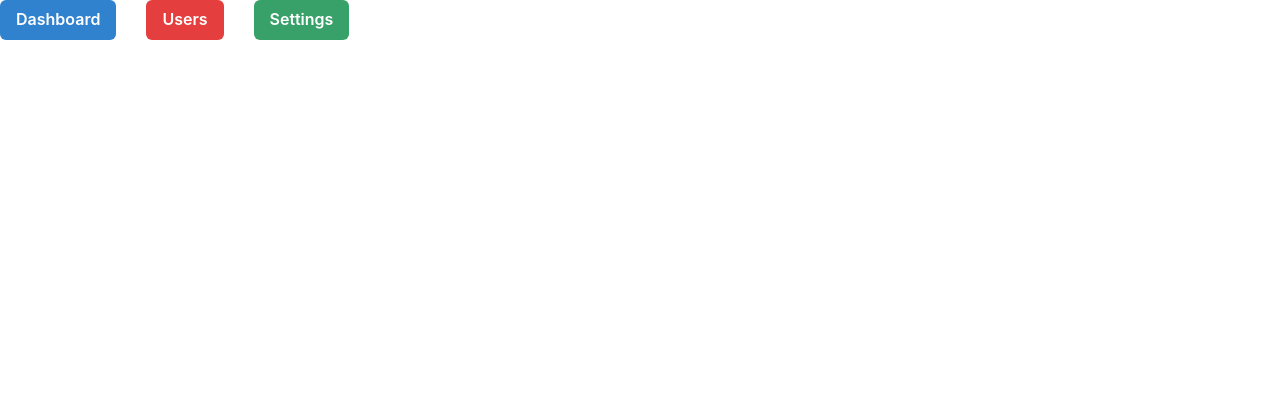
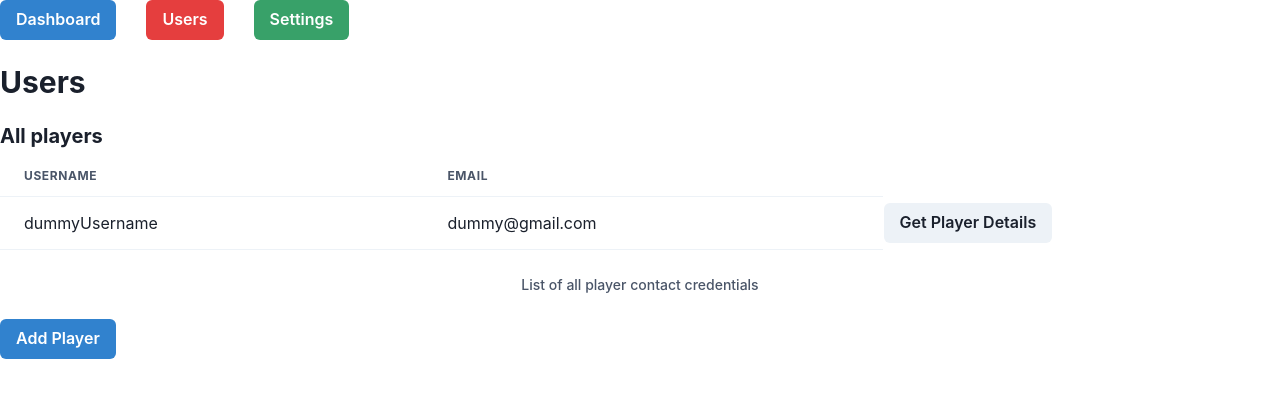
Before and after one commit to amitabh94/cpg-frontend, a React (Create React App) app: page /Users in a window 1280 px wide. Shown: the top 398 px of the page. Built offline with nearby package versions, Linux system fonts and the light colour scheme.

Commit message:
Base commit, a neat and clean commit of typescript frontend

```diff
--- a/package.json
+++ b/package.json
@@ -16,6 +16,8 @@
     "framer-motion": "^4",
     "react": "^17.0.2",
     "react-dom": "^17.0.2",
+    "react-hook-form": "^7.12.2",
+    "react-qrcode-logo": "^2.4.0",
     "react-router-dom": "^5.2.0",
     "react-scripts": "4.0.3",
     "typescript": "^4.1.2",
--- a/src/App.tsx
+++ b/src/App.tsx
@@ -1,6 +1,7 @@
 import Header from "./Header";
 import Dashboard from "./DashboardContent/DashboardContent";
 import SettingsContent from "./SettingsContent/SettingsContent";
+import UsersContent from "./UsersContent/UsersContent";
 import { BrowserRouter as Router, Route, Switch } from 'react-router-dom';
 function App() {
   return (
@@ -10,6 +11,9 @@ function App() {
         <Switch>
           <Route path="/Dashboard">
             <Dashboard />
+          </Route>
+          <Route path="/Users">
+            <UsersContent />
           </Route>
           <Route path="/Settings">
             <SettingsContent />
--- a/src/SettingsContent/SettingsContent.tsx
+++ b/src/SettingsContent/SettingsContent.tsx
@@ -20,7 +20,7 @@ function SettingsContent(){
     return (
         <div>
             <br/>
-            <Heading as="h3" size="lg"> Users </Heading>
+            <Heading as="h3" size="lg"> Settings </Heading>
             <br/>
             <Stack>
             <HStack spacing={3}>
--- /dev/null
+++ b/src/UsersContent/UsersContent.tsx
@@ -0,0 +1,200 @@
+import {
+    Table,
+    Thead,
+    Tbody,
+    Tr,
+    Th,
+    Td,
+    TableCaption,
+    useDisclosure,
+    Modal,
+    ModalContent,
+    ModalOverlay,
+    ModalHeader,
+    ModalCloseButton,
+    ModalBody,
+    ModalFooter,
+    FormLabel,
+    FormControl,
+    FormErrorMessage,
+    Box,
+
+  } from "@chakra-ui/react"
+import {HStack, Input, Heading, Stack, Button} from "@chakra-ui/react";
+import { useState } from "react";
+import {useForm} from "react-hook-form";
+import {QRCode} from 'react-qrcode-logo';
+
+function Users(){
+    const { isOpen, onOpen, onClose } = useDisclosure()
+
+    function GenQRCode(val: string){
+        return(
+            <Box color="gray.50">
+            <QRCode value={val}/>
+            </Box>
+
+        );
+    }
+
+
+    function AllPlayersList(username: string, email: string){
+            const [qrstate, setqrstate] = useState(false);
+            return(
+            <div>
+            <Table variant="simple">
+                <TableCaption>List of all player contact credentials</TableCaption>
+                    <Thead>
+                        <Tr>
+                            <Th>Username</Th>
+                            <Th>email</Th>
+                        </Tr>
+                    </Thead>
+                    <Tbody>
+                           <Td>
+                                {username}
+                            </Td>
+                            <Td>{email}</Td>
+                            <td><Button onClick={()=>setqrstate(!qrstate)}>Get Player Details</Button></td>
+                    </Tbody>
+            </Table>
+            {
+                qrstate===true &&
+                    GenQRCode(username)
+            }
+            </div>
+
+        );
+
+    }
+    function ModalFormContent(){
+
+        const {
+            handleSubmit,
+            register,
+            formState: { errors, isSubmitting }
+          } = useForm();
+
+          function onSubmit(values: any) {
+            return new Promise<void>((resolve) => {
+              setTimeout(() => {
+                alert(JSON.stringify(values, null, 2));
+                resolve();
+              }, 3000);
+            });
+          }
+
+          return (
+            <form onSubmit={handleSubmit(onSubmit)}>
+              <FormControl isInvalid={errors.Firstname}>
+                <FormLabel htmlFor="fname">First name</FormLabel>
+                <Input
+                  id="Playerfname"
+                  placeholder="First name"
+                  {...register("Firstname", {
+                    required: "This is required"})}
+                />
+                </FormControl>
+                <FormControl isInvalid={errors.Lastname}>
+                <FormLabel htmlFor="lname">Last name</FormLabel>
+                <Input
+                  id="Playerlname"
+                  placeholder="Last name"
+                  {...register("Lastname", {
+                    required: "This is required",})}
+                />
+                </FormControl>
+                <FormControl isInvalid={errors.Email}>
+                <FormLabel htmlFor="email">Email</FormLabel>
+                <Input
+                  id="PlayerEmail"
+                  placeholder="Email"
+                  {...register("Email", {
+                    required: "This is required"})}
+                />
+                </FormControl>
+                <FormControl isInvalid={errors.Username}>
+                <FormLabel htmlFor="Username">Username</FormLabel>
+                <Input
+                  id="PlayerUsername"
+                  placeholder="Username"
+                  {...register("Username", {
+                    required: "This is required"})}
+                />
+                <FormErrorMessage>
+                  {errors.Username && errors.Username.message}
+                </FormErrorMessage>
+                </FormControl>
+                <FormControl isInvalid={errors.Password}>
+                <FormLabel htmlFor="password">password</FormLabel>
+                <Input
+                  type="password"
+                  id="PlayerPassword"
+                  placeholder="Password"
+                  {...register("Password", {
+                    required: "This is required",
+                    minLength:{value:8, message: "Minimum length of password is 8"}})}
+                />
+                <FormErrorMessage>
+                  {errors.Password && errors.Password.message}
+                </FormErrorMessage>
+                </FormControl>
+              <Button mt={4} colorScheme="teal" isLoading={isSubmitting} type="submit">
+                Submit
+              </Button>
+            </form>
+          );
+    }
+    function AddPlayerModal(){
+        return (
+            <div>
+                <Modal isOpen={isOpen} onClose={onClose} blockScrollOnMount={false}>
+                <ModalOverlay />
+                <ModalContent>
+                    <ModalHeader>Add New Player</ModalHeader>
+                    <ModalCloseButton />
+                    <ModalBody>
+                    {ModalFormContent()}
+                    </ModalBody>
+
+                    <ModalFooter>
+                    <Button colorScheme="red" mr={3} onClick={onClose}>
+                        Close
+                    </Button>
+                    </ModalFooter>
+                </ModalContent>
+                </Modal>
+            </div>
+        );
+    }
+    return (
+        <div>
+            <br/>
+            <Heading as="h3" size="lg"> Users </Heading>
+            <br/>
+            <Stack direction="column">
+                <Heading as="h4" size="md">All players</Heading>
+                {/* <HStack>
+                    <Input placeholder="username" size="md" />
+                    <Input placeholder="email" size="md" />
+                </HStack> */}
+                {AllPlayersList("dummyUsername", "dummy@gmail.com")}
+                {AddPlayerModal()}
+                <HStack>
+                    <Button
+                    colorScheme="blue"
+                    size="md"
+                    onClick={onOpen}
+                    >
+                        Add Player
+                    </Button>
+
+                </HStack>
+            </Stack>
+            <br/>
+        </div>
+    );
+
+}
+
+export default Users;
```
Also changed, not shown: 2 other files (tests, documents, lock files or other folders).
